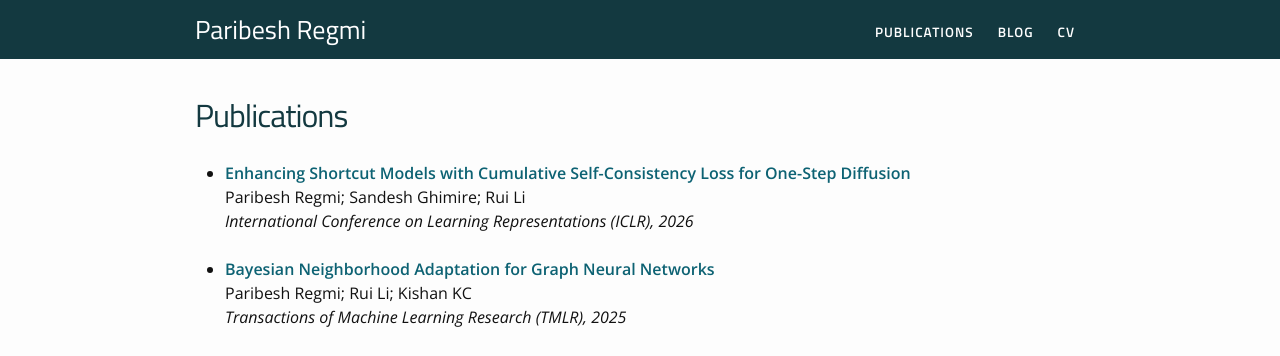
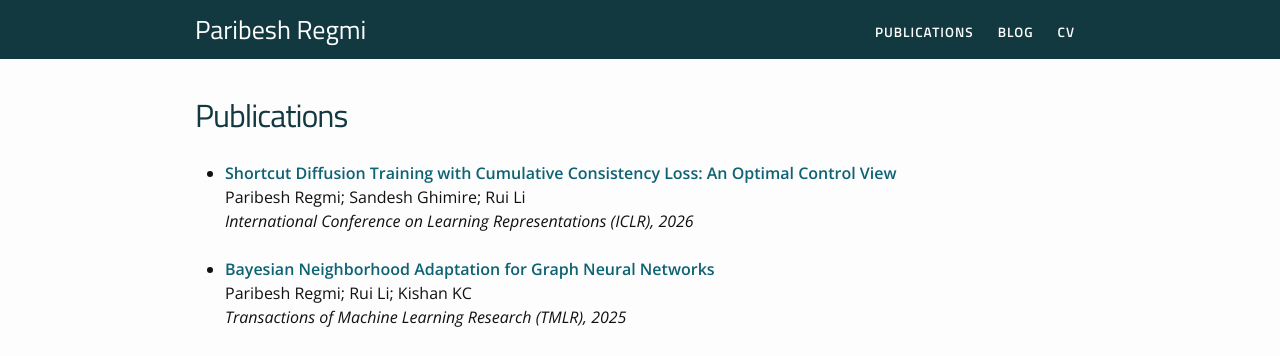
Before and after one commit to paribeshregmi/paribeshregmi.github.io, a Jekyll site: the page built from assets/pages/publications-projects.markdown, in a window 1280 px wide. Shown: the top 356 px of the page. Built offline with Jekyll 4.4.1, drawn with Linux system fonts in a browser that asks for light colours.

Commit message:
Update publications-projects.markdown

```diff
--- a/assets/pages/publications-projects.markdown
+++ b/assets/pages/publications-projects.markdown
@@ -6,7 +6,7 @@ permalink: /publications/
 
 <ul>
     <li>
-    <b><a href="https://openreview.net/forum?id=cZqAk87Lu4" target="_blank" rel="noopener noreferrer">Enhancing Shortcut Models with Cumulative Self-Consistency Loss for One-Step Diffusion</a></b><br>
+    <b><a href="https://openreview.net/forum?id=cZqAk87Lu4" target="_blank" rel="noopener noreferrer">Shortcut Diffusion Training with Cumulative Consistency Loss: An Optimal Control View</a></b><br>
         Paribesh Regmi; Sandesh Ghimire; Rui Li<br>
         <em> International Conference on Learning Representations (ICLR), 2026 </em>
     </li><br>
```
